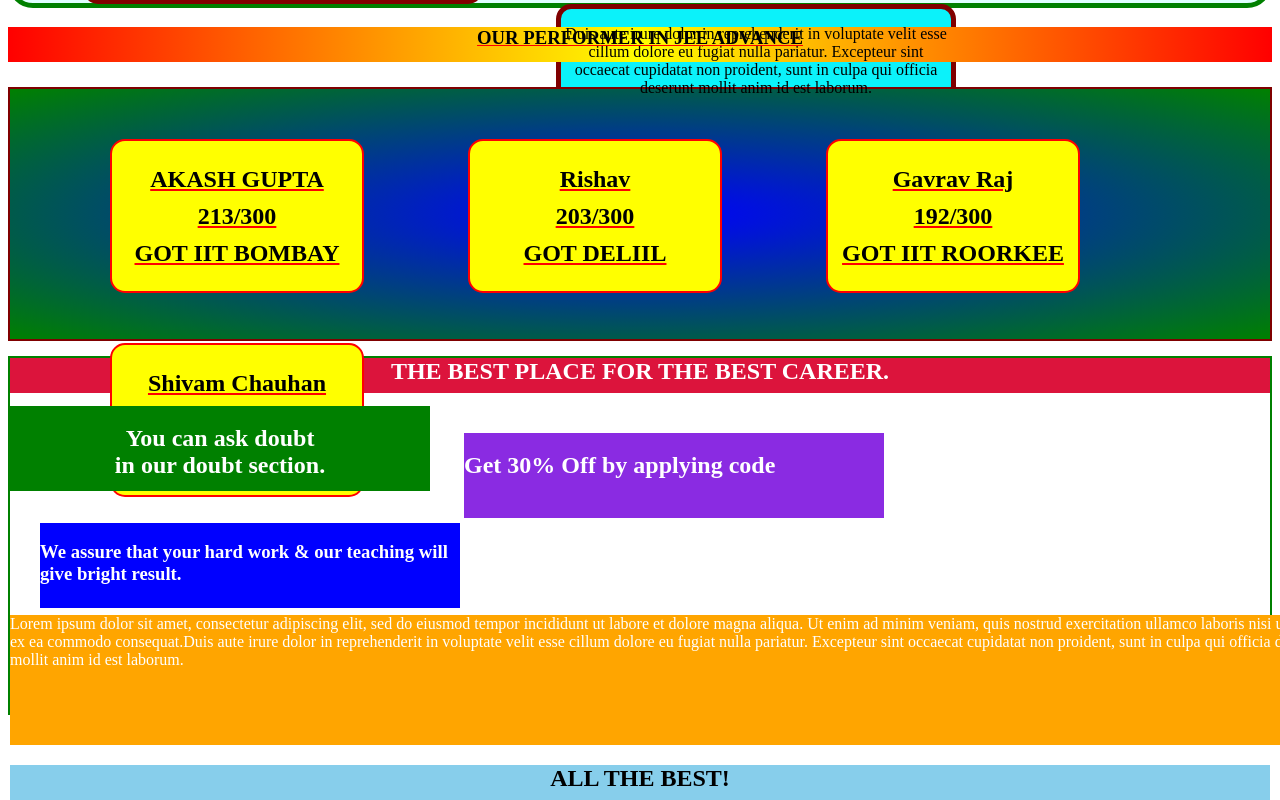
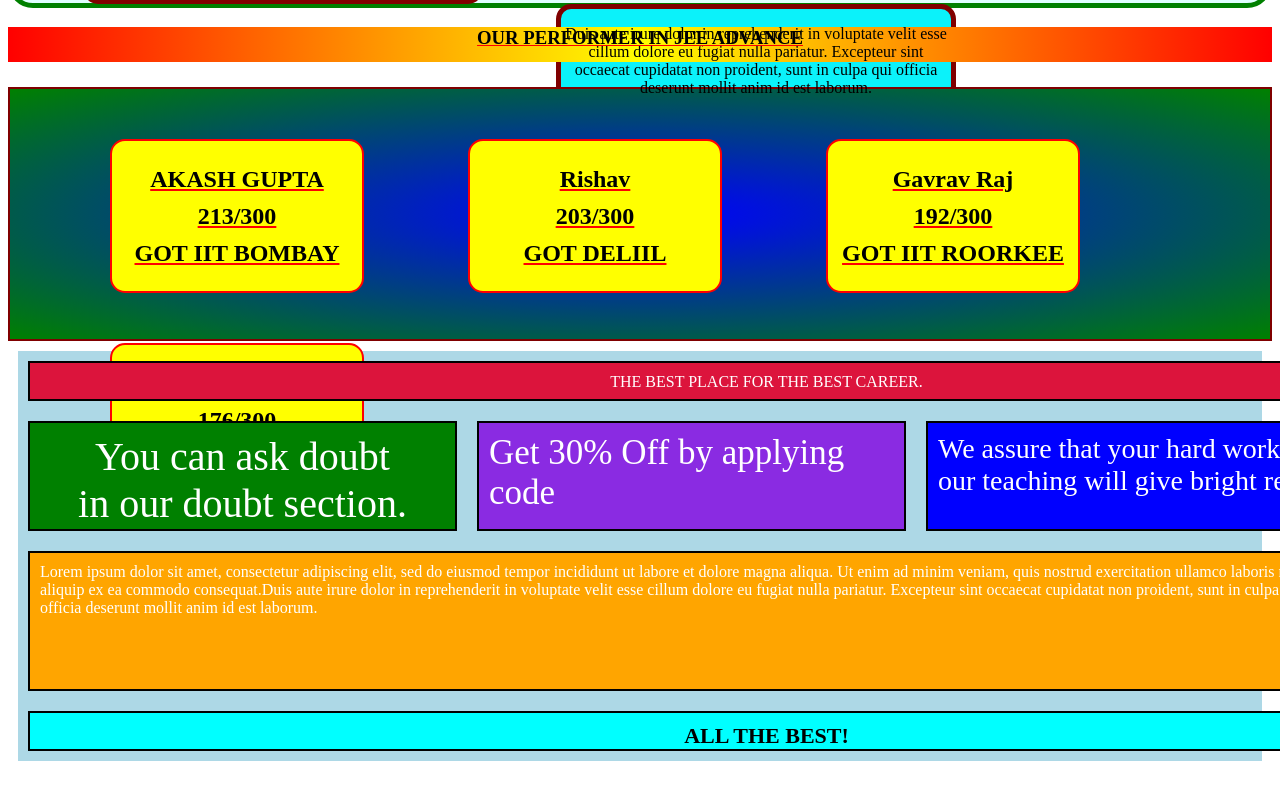
Before and after one commit to Minkalkumari016/css4, a plain HTML site: page index.html in a window 1280 px wide. Shown: the part 403-1203 px from the top of the page. After the commit the page ends 1174 px from the top, so only its background shows below. Drawn offline with Linux system fonts and the light colour scheme.

Commit message:
index.html

```diff
--- a/index.css
+++ b/index.css
@@ -98,71 +98,57 @@
     line-height: 37px;
 }
 
+
+.C{
+    margin: 10px;
+    border: 2px solid black;
+    padding: 10px;
+}
 .sixth{
-    border: 2px solid green;
-    height: 355px;
-    margin-top: 15px;
+    background: lightblue;
+    text-align: center;
     color: white;
+    margin: 10px;
+    display: grid;
+   grid-template-columns: repeat(2, 1fr 1fr);
+   grid-template-rows: 60px 130px 160px 60px;
+   grid-template-columns: 449px 449px 449px 150px;
+
 }
+.seven{
+    background: crimson;
+    grid-column: 1/5;
 
-.seven{
-    background-color: crimson;
-    height: 35px;
-    text-align: center;
-    margin-top: -20px;
 }
-
 .eight{
-    background-color: green;
-    height: 85px;
-    width: 420px;
-    margin-top: 13px;
-    text-align: center;
-    display: inline-block;
+    background: green;
+    font-size: 40px;
 }
 
 .nine{
-    background-color: blueviolet;
-    height: 85px;
-    width: 420px;
-    margin-top: 10px;
-    margin-left: 30px;
-    display: inline-block;
+    background: blueviolet;
+    font-size: 35px;
+    text-align: left;
 }
-
 .ten{
-    background-color: blue;
-    height: 85px;
-    width: 420px;
-    margin-top: 5px;
-    margin-left: 30px;
-    display: inline-block;
+    background: blue;
+    text-align: left;
+    font-size: 28px;
 }
-
 .eleven{
-    background-color: rgba(0, 0, 0, 0.685);
-    height: 230px;
-    width: 125px;
-    margin-left: 1360px;
-    margin-top: -100px;
-    display: inline-block;
-}
-
-hr{
-    background-color: maroon;
-    border: 2px solid;
+    background: black;
+    grid-row: 2/4;
+    grid-column: 4/5;
+    text-align: left;
 }
 .twelve{
-    background-color: orange;
-    height: 130px;
-    width: 1330px;
-    margin-top: -140px;
-    display: block;
+    background: orange;
+    grid-column: 1/4;
+    text-align: left;
 }
-
-.thriteen{
-    background-color: skyblue;
-    height: 35px;
-    margin-top: 5px;
-    text-align: center;
+.thirteen{
+    background: cyan;
+    grid-column: 1/5;
+    font-size: 22px;
+    font-weight: bold;
 }
--- a/index.html
+++ b/index.html
@@ -69,47 +69,23 @@
        </div>
 
        <div class="sixth">
-           <div class="seven">
-               <h2>THE BEST PLACE FOR THE BEST CAREER.</h2>
-           </div>
+           <div class="C seven">THE BEST PLACE FOR THE BEST CAREER.</div>
 
-           <div class="eight">
-               <h2>You can ask doubt<br>in our doubt section.</h2>
-           </div>
+           <div class="C eight">You can ask doubt<br>in our doubt section.</div>
 
-           <div class="nine">
-               <h2>Get 30% Off by applying code</h2>
-           </div>
+           <div class="C nine">Get 30% Off by applying code</div>
 
-           <div class="ten">
-               <h3>We assure that your hard work & our teaching will give bright result.</h3>
-           </div>
+           <div class="C ten">We assure that your hard work & our teaching will give bright result.</div>
 
-           <div class="eleven">
-               <!-- <ol>
-                   <li>Study Material</li>
-                   <li>Tests</li>
-                   <hr>
-                   <li>Doubt Mentors</li>
-                   <hr>
-                   <li>Lecture</li>
-                   <hr>
-                   <li>Our Subscription</li>
-                   <li>Our Faculty</li>
-                   <hr>
-               </ol> -->
-               <h4>1.Study Material<br>2.Tests<hr>3.Doubt Mentors<hr>4.Lecture<hr>5.Our Subscription<br>6.Our Faculty<hr></h4>
-           </div>
+           <div class="C eleven">1.Study Material<br>2.Tests<hr>3.Doubt Mentors<hr>4.Lecture<hr>5.Our Subscription<br>6.Our Faculty<hr></div>
 
-           <div class="twelve">
-               <p>Lorem ipsum dolor sit amet, consectetur adipiscing elit, sed do eiusmod tempor incididunt ut labore et dolore magna aliqua.
+           <div class="C twelve">
+                Lorem ipsum dolor sit amet, consectetur adipiscing elit, sed do eiusmod tempor incididunt ut labore et dolore magna aliqua.
                 Ut enim ad minim veniam, quis nostrud exercitation ullamco laboris nisi ut aliquip ex ea commodo consequat.Duis aute irure
                 dolor in reprehenderit in voluptate velit esse cillum dolore eu fugiat nulla pariatur. Excepteur sint
-                occaecat cupidatat non proident, sunt in culpa qui officia deserunt mollit anim id est laborum. </p>
+                occaecat cupidatat non proident, sunt in culpa qui officia deserunt mollit anim id est laborum.
            </div>
-           <div class="thriteen">
-               <h2 style="color: black">ALL THE BEST!</h2>
-            </div>
+           <div class="C thirteen" style="color: black;">ALL THE BEST!</div>
        </div>
     </body>
 </html>
```
